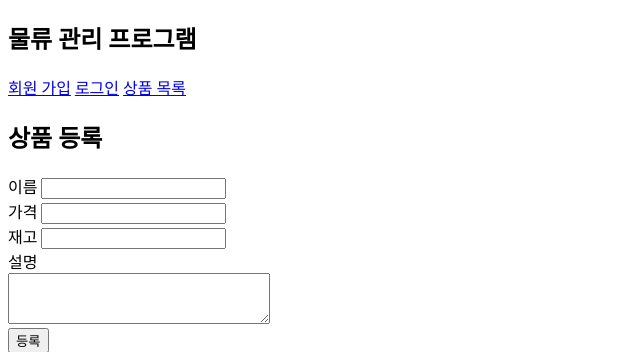
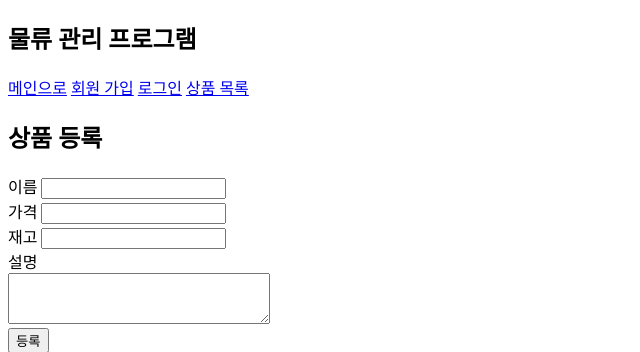
Before and after one commit to tasueom/product-management-flask, a Flask app: page /insert in a window 1280 px wide. Shown: the top 352 px of the page, without its empty margins (0-640 px from the left). Run offline with Flask 3, Linux system fonts and the light colour scheme.

Commit message:
feat(ui): index.html로 이동하는 네비게이션 추가

```diff
--- a/templates/layout.html
+++ b/templates/layout.html
@@ -8,6 +8,7 @@
 <body>
     <div class="navigation">
         <h2>물류 관리 프로그램</h2>
+        <a href="{{url_for('index')}}">메인으로</a>
         {% if not user %}
         <a href="{{url_for('signup')}}">회원 가입</a>
         <a href="{{url_for('signin')}}">로그인</a>
```
